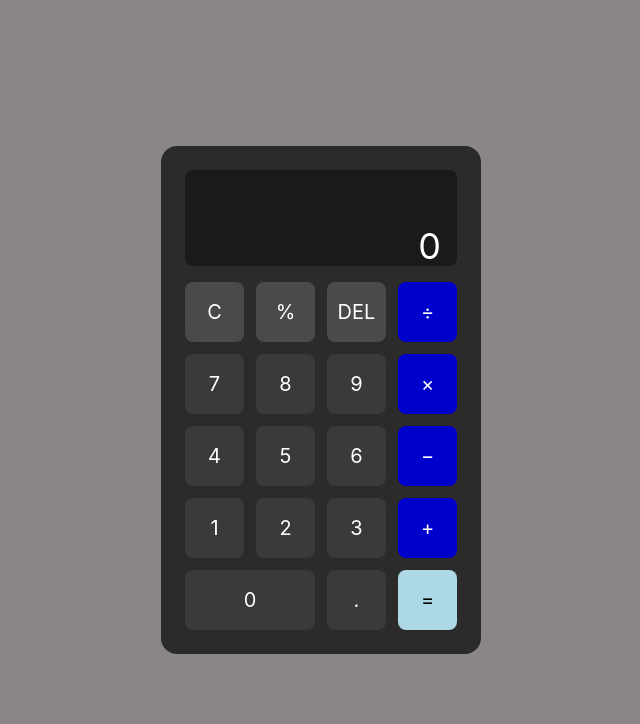
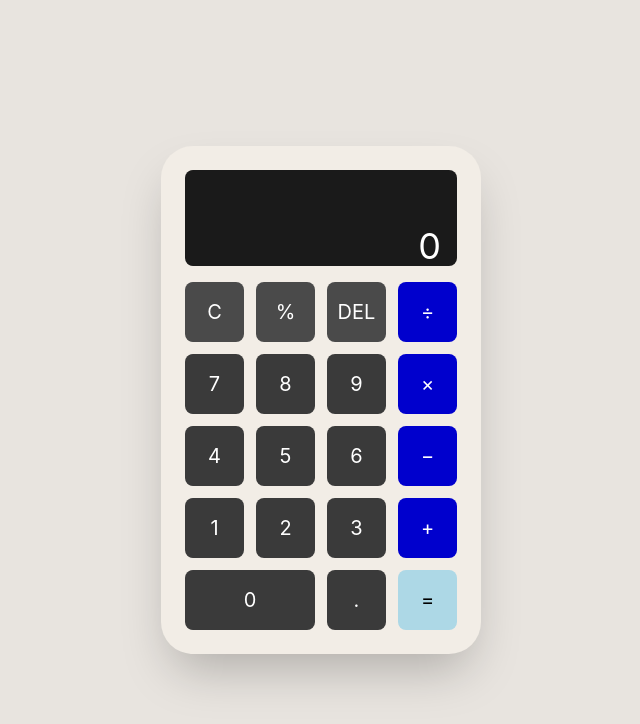
Before and after one commit to LuPinssss/ChanceCulator2, a React (Vite) app: page / in a window 1280 px wide. Shown: the top 724 px of the page, without its empty margins (319-959 px from the left). Built offline with nearby package versions, Linux system fonts and the light colour scheme.

Commit message:
style: switch calculator background to light cream palette

```diff
--- a/src/components/Calculator.jsx
+++ b/src/components/Calculator.jsx
@@ -1,7 +1,7 @@
 function Calculator() {
   return (
-    <div className="flex min-h-screen justify-center items-center bg-[#8B8589]">
-      <div className="flex flex-col gap-4 rounded-2xl bg-[#2B2B2B] p-6 w-80">
+    <div className="flex min-h-screen justify-center items-center bg-[#E8E4DF]">
+      <div className="flex flex-col gap-4 rounded-[2rem] bg-[#F2EDE6] p-6 w-80 shadow-2xl">
 
         <div className="flex items-end justify-end rounded-lg bg-[#1a1a1a] h-24 px-4">
           <p className="text-white text-4xl">0</p>
```
